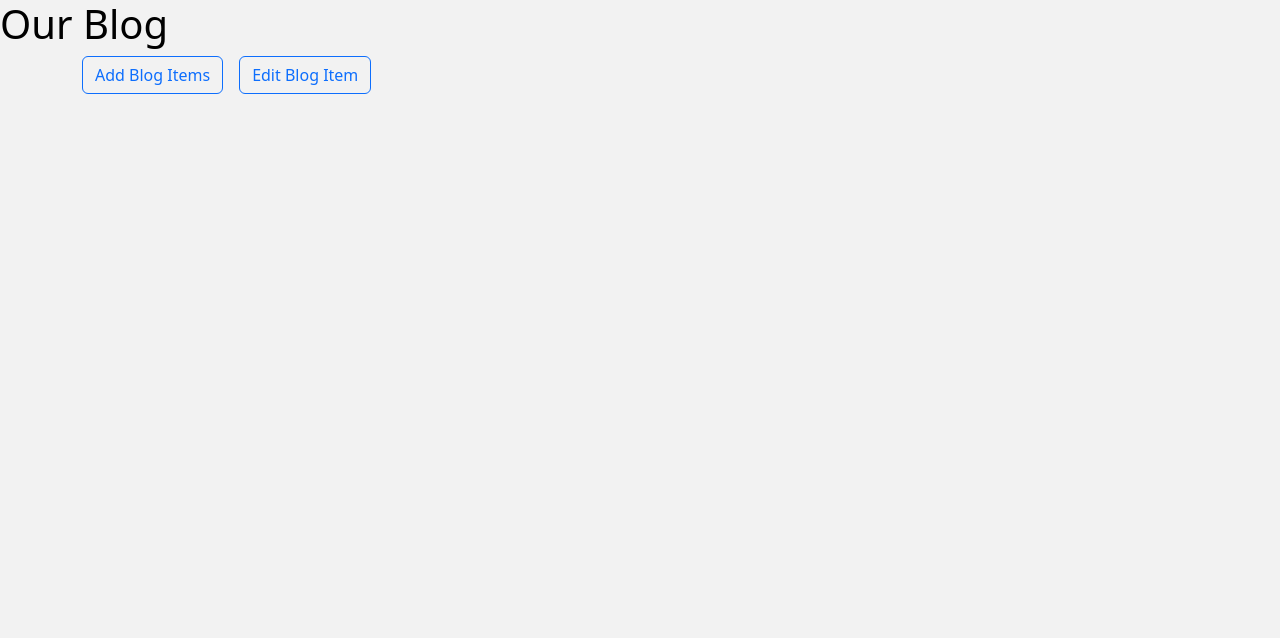
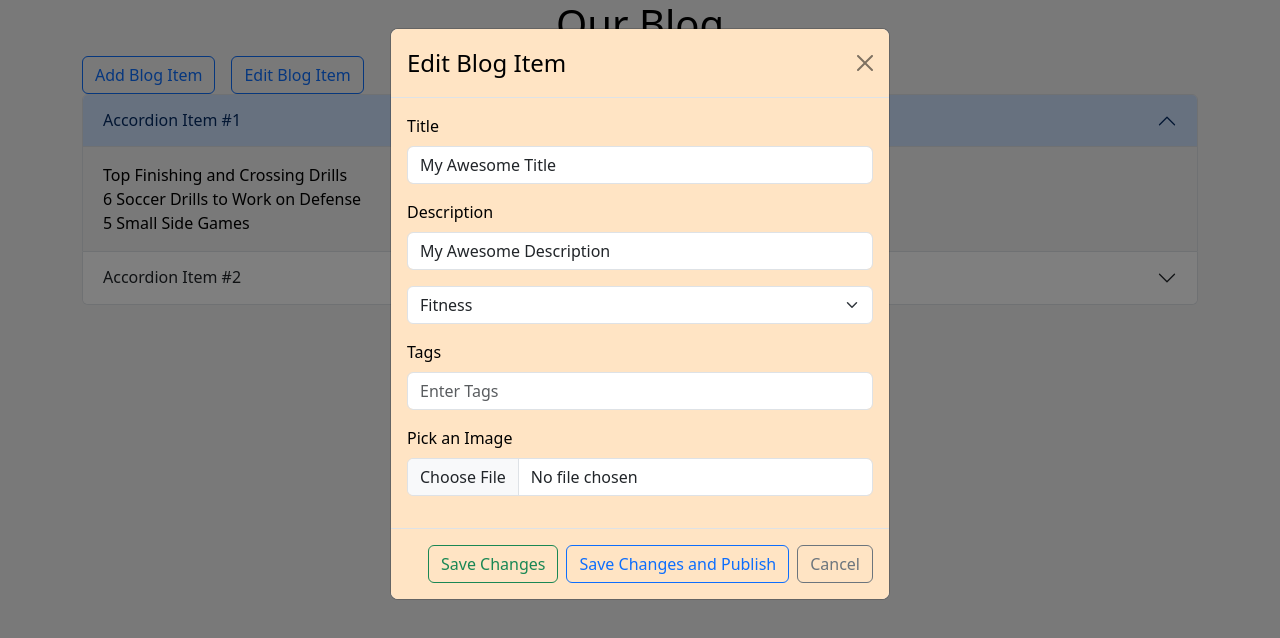
Before and after one commit to caliz83/BlogFrontL, a React (Vite) app: page / in a window 1280 px wide. Both pictures are taken after a click on the button "Edit Blog Item". Shown: the top 638 px of the page. Built offline with nearby package versions, Linux system fonts and the light colour scheme.

Commit message:
made titles/buttons dynamic; added accordion

```diff
--- a/src/App.jsx
+++ b/src/App.jsx
@@ -8,17 +8,21 @@
 //npm run dev, type 'o' to open it, then 'q' to exit it
 //to open in VS Code, type: code .
 
-import './App.css'
-import Dashboard from './components/Dashboard';
+import "./App.css";
+import Dashboard from "./components/Dashboard";
+import { Col, Container, Row } from "react-bootstrap";
 
 function App() {
-
   return (
-    <div className="App">
-      <h1>Our Blog</h1>
+    <Container>
+      <Row>
+        <Col>
+          <h1 className="text-center">Our Blog</h1>
+        </Col>
         <Dashboard />
-    </div>
-  )
+      </Row>
+    </Container>
+  );
 }
 
-export default App
+export default App;
--- a/src/components/Dashboard.jsx
+++ b/src/components/Dashboard.jsx
@@ -1,37 +1,129 @@
-import { Button, Container, Modal, Form } from "react-bootstrap/";
+import { Button, Container, Modal, Form, Accordion, Row, Col, ListGroup } from "react-bootstrap/";
 import { useState } from "react";
 
 const Dashboard = () => {
+
+  //functions
+  const handleSetTitle = (e) => setBlogTitle(e.target.value);
+  const handleBlogDescription = (e) => setBlogDescription(e.target.value);
+  const handleTag = (e) => setBlogTags(e.target.value);
+  const handleCategory = (e) => setBlogCategory(e.target.value);
+  const handleImage = (e) => setBlogImage(e.target.value);
+  const handleClose = () => setShow(false);
+
+  //when set to true, makes modal show up
+  const handleShow = (e) => {
+    setShow(true);
+    //console.log(e.target.textContent); //when it's a form it's e.target.input; when it's text, it's e.target.textContent
+    if(e.target.textContent === "Add Blog Item"){
+      setEdit(false);
+      setBlogTitle("");
+      setBlogDescription("");
+      setBlogCategory("");
+    } else {
+      setEdit(true); //means we already have something in there so it's an edit
+      setBlogTitle("My Awesome Title");
+      setBlogDescription("My Awesome Description");
+      setBlogCategory("Fitness");
+    }
+  }
+
+  //create our useStates to help us handle our forms
+  const [blogTitle, setBlogTitle] = useState("");
+  const [blogImage, setBlogImage] = useState("");
+  const [blogDescription, setBlogDescription] = useState("");
+  const [blogCategory, setBlogCategory] = useState("");
+  const [blogTags, setBlogTags] = useState("");
+  const [blogItems, setBlogItems] = useState([
+    {
+      Id: 1,
+      Title: "Top Finishing and Crossing Drills",
+      Publisher: "anonymous",
+      Date: "01-13-2022",
+      Text: "Developing finishing and crossing skills is an important aspect of soccer that can greatly constribute to your player.",
+      Image:
+            "./assets/Images/3soccerballs.jpg",
+      Published: true
+
+    },
+    {
+      Id: 2,
+      Title: "6 Soccer Drills to Work on Defense",
+      Publisher: "anonymous",
+      Date: "01-14-2022",
+      Text: "A strong defense is the backbone of any successful soccer team",
+      Image:
+            "./assets/Images/3soccerballs.jpg",
+      Published: true
+    },
+    {
+      Id: 3,
+      Title: "5 Small Side Games",
+      Publisher: "anonymous",
+      Date: "01-15-2022",
+      Text: "Small-sided games create a fast-paced and intense environment.",
+      Image:
+            "./assets/Images/3soccerballs.jpg",
+      Published: true
+    },
+    {
+      Id: 4,
+      Title: "5 Fun 1 V 1 Youth Soccer Activites",
+      Publisher: "anonymous",
+      Date: "01-15-2022",
+      Text: "One of the best ways to naturally bring out the competitive nature.",
+      Image:
+            "./assets/Images/3soccerballs.jpg",
+      Published: false
+    },
+    {
+      Id: 5,
+      Title: "5 Fun warm up soccer drills",
+      Publisher: "anonymous",
+      Date: "01-15-2022",
+      Text: "One of the challenges for youth soccer coaches is to make sure their players are always excited to come to practice.",
+      Image:
+            "./assets/Images/3soccerballs.jpg",
+      Published: false
+    },
+  ]);
+
+
+
+
+
+
+
+
   const [show, setShow] = useState(false);
-
-  const handleClose = () => setShow(false);
-  const handleShow = () => setShow(true);
+  //for the Edit function
+  const [edit, setEdit] = useState(false);
 
   return (
     <>
       <Container>
         <Button className="me-3" variant="outline-primary" onClick={handleShow}>
-          Add Blog Items
+          Add Blog Item
         </Button>
         <Modal show={show} onHide={handleClose}>
           <Modal.Header style={{ background: "bisque" }} closeButton>
             <Modal.Title style={{ background: "bisque" }}>
-              Add Blog Item
+              {edit ? "Edit" : "Add"} Blog Item
             </Modal.Title>
           </Modal.Header>
           <Modal.Body style={{ background: "bisque" }}>
             <Form>
               <Form.Group className="mb-3" controlId="Title">
                 <Form.Label>Title</Form.Label>
-                <Form.Control type="text" placeholder="Enter title" />
+                <Form.Control type="text" placeholder="Enter title" value={blogTitle} onChange={handleSetTitle} />
               </Form.Group>
 
               <Form.Group className="mb-3" controlId="Description">
                 <Form.Label>Description</Form.Label>
-                <Form.Control type="text" placeholder="Enter Description" />
+                <Form.Control type="text" placeholder="Enter Description" value={blogDescription} onChange={handleBlogDescription}/>
               </Form.Group>
               <Form.Group className="mb-3" controlId="Category">
-                <Form.Select aria-label="Default select example">
+                <Form.Select aria-label="Default select example" value={blogCategory} onChange={handleCategory}>
                   <option>Select Category</option>
                   <option value="Food">Food</option>
                   <option value="Fitness">Fitness</option>
@@ -41,25 +133,55 @@ const Dashboard = () => {
               </Form.Group>
               <Form.Group className="mb-3" controlId="Tags">
                 <Form.Label>Tags</Form.Label>
-                <Form.Control type="text" placeholder="Enter Tags" />
+                <Form.Control type="text" placeholder="Enter Tags" value={blogTags} onChange={handleTag}/>
+              </Form.Group>
+              <Form.Group className="mb-3" controlId="Image">
+                <Form.Label>Pick an Image</Form.Label>
+                <Form.Control type="file" placeholder="Select Image From File" accept="image/png, image/jpg" value={blogImage} onChange={handleImage} />
               </Form.Group>
 
 
             </Form>
           </Modal.Body>
           <Modal.Footer style={{ background: "bisque" }}>
+          <Button variant="outline-success" onClick={handleClose}>
+          {edit ? "Save Changes" : "Save"}
+            </Button>
+            <Button variant="outline-primary" onClick={handleClose}>
+              {edit ? "Save Changes" : "Save"} and Publish
+            </Button>
             <Button variant="outline-secondary" onClick={handleClose}>
               Cancel
             </Button>
-            <Button variant="outline-primary" onClick={handleClose}>
-              Save
-            </Button>
           </Modal.Footer>
         </Modal>
-        <Button variant="outline-primary">Edit Blog Item</Button>{" "}
+        <Button variant="outline-primary" onClick={handleShow}>Edit Blog Item</Button>{" "}
+        <Row>
+          <Col>
+
+          <Accordion defaultActiveKey={['0']} alwaysOpen>
+      <Accordion.Item eventKey="0">
+        <Accordion.Header>Accordion Item #1</Accordion.Header>
+        <Accordion.Body style={{backgroundColor: "#f2f2f2", color: "black"}}>
+          {blogItems.map((item) => item.Published ? <ListGroup>{item.Title}</ListGroup> : null)}
+        </Accordion.Body>
+      </Accordion.Item>
+      <Accordion.Item eventKey="1">
+        <Accordion.Header>Accordion Item #2</Accordion.Header>
+        <Accordion.Body style={{backgroundColor: "#f2f2f2", color: "black"}}>
+        {blogItems.map((item) => !item.Published ? <ListGroup>{item.Title}</ListGroup> : null)}
+        </Accordion.Body>
+      </Accordion.Item>
+    </Accordion>
+
+          </Col>
+        </Row>
+
       </Container>
     </>
   );
 };
 
 export default Dashboard;
+
+//onChange={(e) => setBlogTitle(e.target.value)} alternative way to handle the onChange function in each form element, don't have to create the function further up
```
Lines whose indentation alone changed are shown as unchanged.
